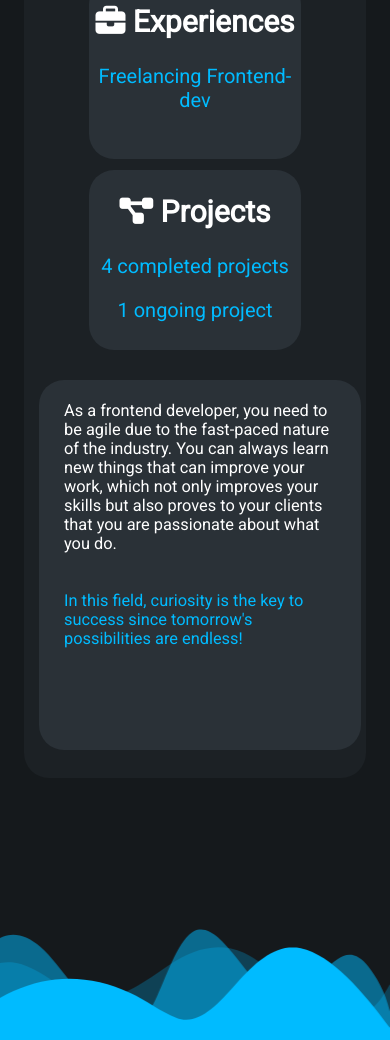
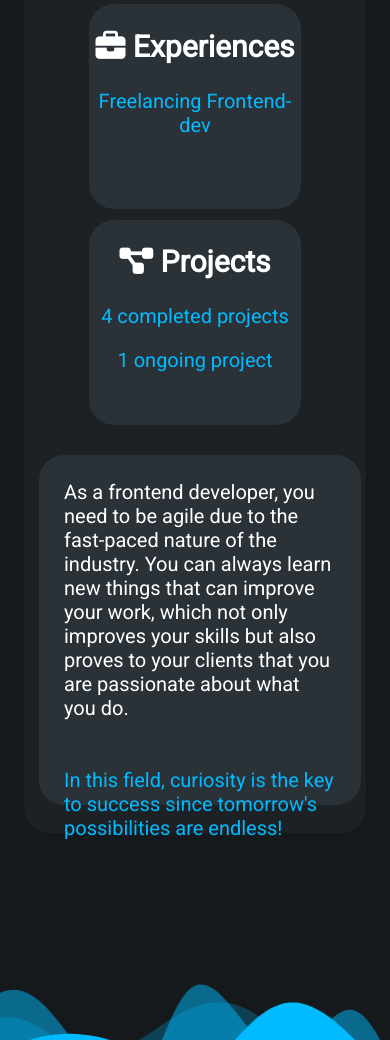
Before and after one commit to Oskar-Sterner/portfolio, a plain HTML site: page index.html in a window 390 px wide. Shown: the part 1495-2535 px from the top of the page. Drawn offline with Linux system fonts and the light colour scheme.

Commit message:
responsive fixes

```diff
--- a/style.css
+++ b/style.css
@@ -335,17 +335,94 @@ span{
 
 /* Queries */
 
-@media only screen and (max-width: 480px){
+@media only screen and (max-width: 1436px){
+    .bio {
+        height: 235px;
+    }
+}
+
+@media only screen and (max-width: 1155px){
+    .about ul li {
+        height: 205px;
+    }
+
+    .about {
+        height: 585px;
+    }
+}
+
+@media only screen and (max-width: 1038px){
+    .about ul li {
+        margin-left: -28px;
+        margin-right: -28px;
+    }
+
+    .about {
+        max-width: 70%;
+    }
+}
+
+@media only screen and (max-width: 904px){
+    .about ul li {
+        width: 35%;
+    }
+
+    .bio {
+        height: 255px;
+    }
+
+    .about {
+        height: 595px;
+    }
+}
+
+@media only screen and (max-width: 784px){
     .about {
         max-width: 80%;
-        height: 1075px;
     }
+}
+
+@media only screen and (max-width: 685px){
+    .about ul li {
+        width: 80%;
+        margin-bottom: 5%;
+        margin-left: 0%;
+        margin-right: 0%;
+    }
+
+    .about ul {
+        justify-content: center;
+    }
+
+    .about {
+        height: 1083px;
+    }
+
+    .bio {
+        height: 275px;
+    }
+}
+
+@media only screen and (max-width: 568px){
+    .bio {
+        height: 325px;
+    }
+
+    .about {
+        height: 1130px;
+    }
+
     .about ul li {
         width: 100%;
-        margin-bottom: 5%;
-    }
-    .bio {
-        height: 365px;
-        font-size: 4.2vw;
     }
 }
+
+@media only screen and (max-width: 496px){
+    .bio {
+        height: 345px;
+    }
+
+    .about {
+        height: 1130px;
+    }
+}
```
